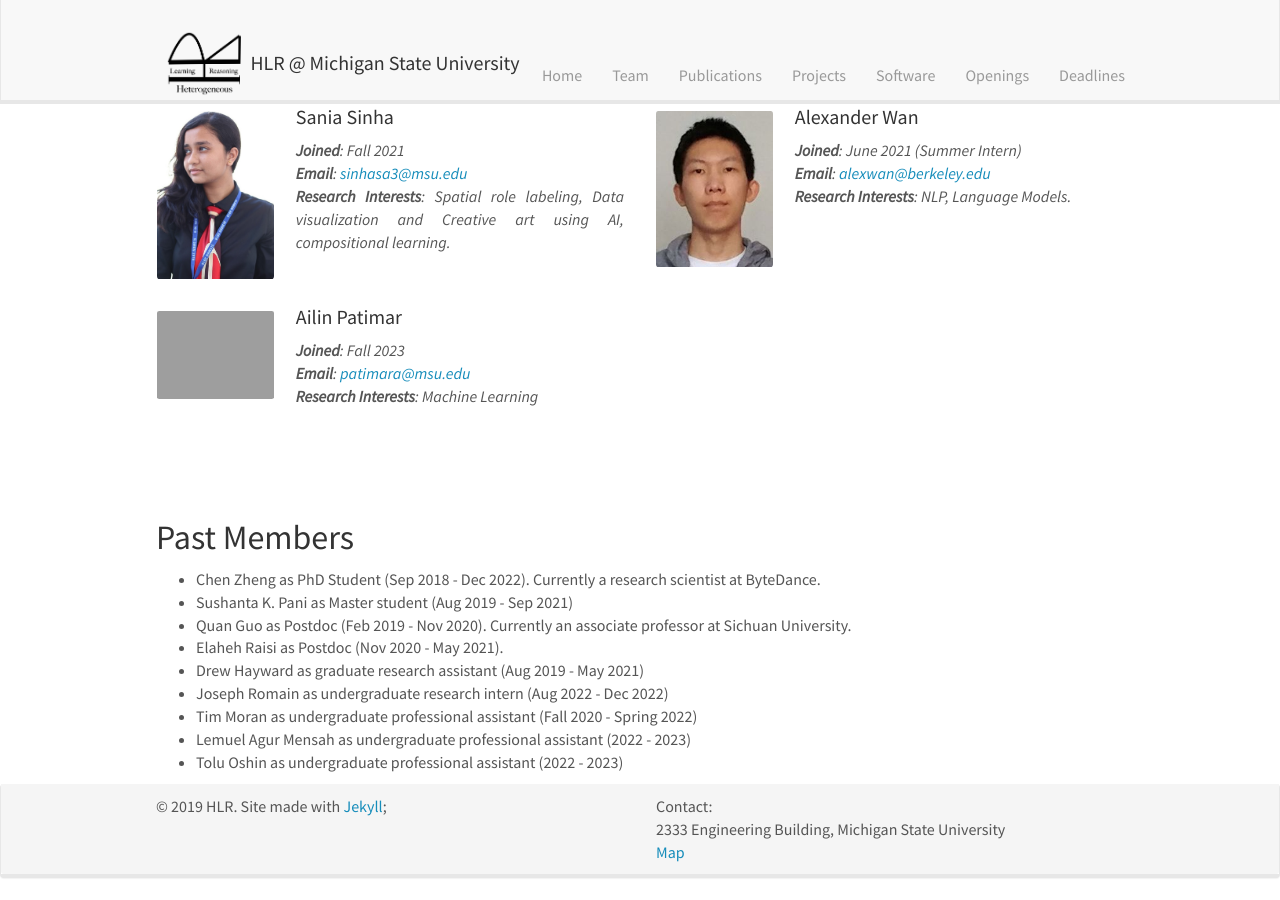
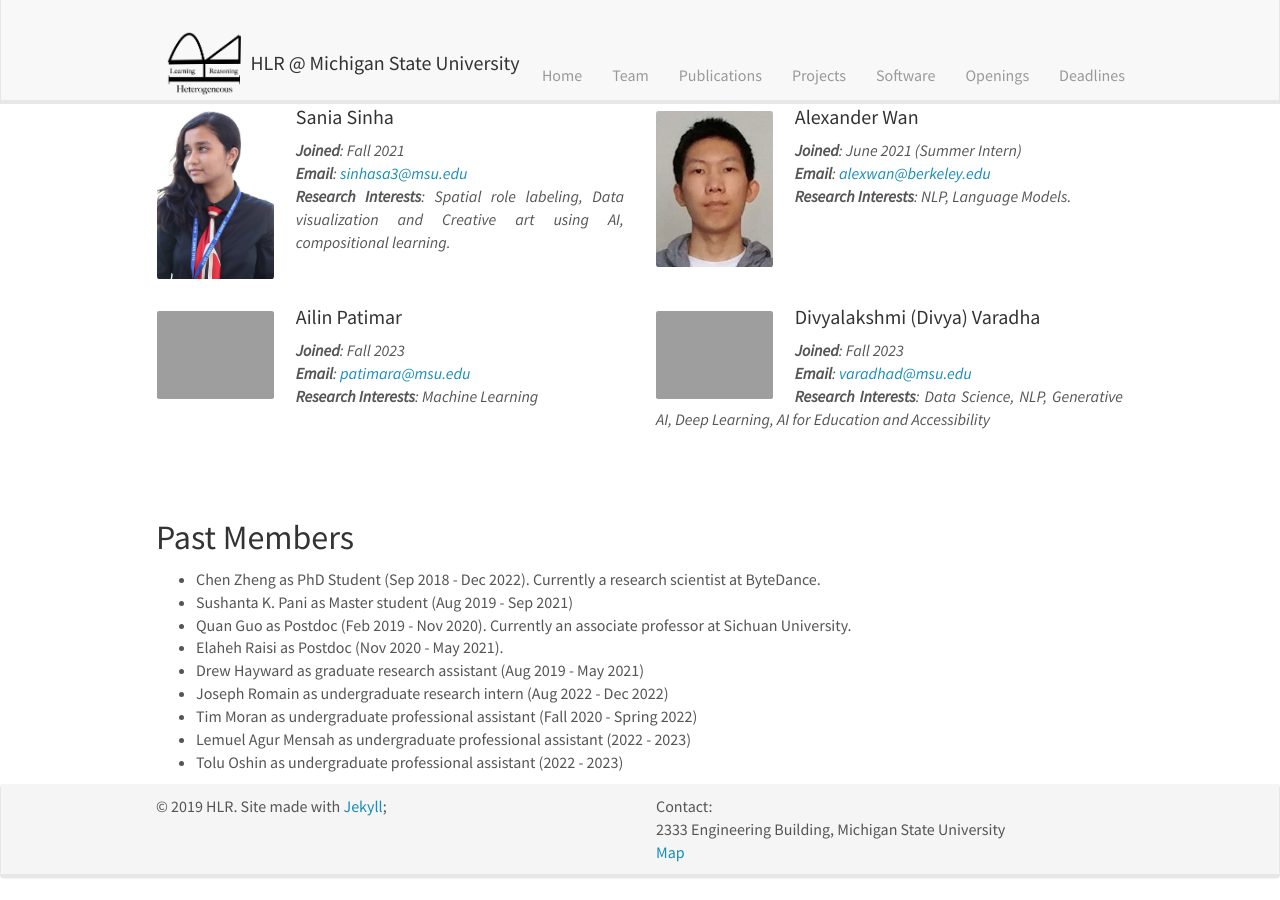
Before and after one commit to HLR/HLR.github.io, a Jekyll site: the page built from _pages/team.md, in a window 1280 px wide and 900 px high, scrolled down 2944 px. Built offline with Jekyll 4.4.1, drawn with Linux system fonts in a browser that asks for light colours; nearby versions of some CDN libraries.

Commit message:
divya info

```diff
--- a/_data/undergrads.yml
+++ b/_data/undergrads.yml
@@ -31,3 +31,10 @@
   joined: Fall 2023
   research_interest: Machine Learning
   webpage: /
+
+- name: Divyalakshmi (Divya) Varadha
+  photo: divya.jpg
+  email: varadhad@msu.edu
+  joined: Fall 2023
+  research_interest: Data Science, NLP, Generative AI, Deep Learning, AI for Education and Accessibility
+  webpage: /
```
